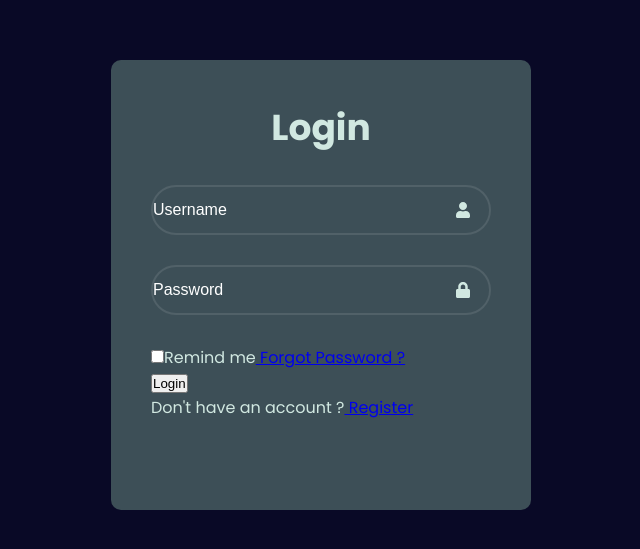
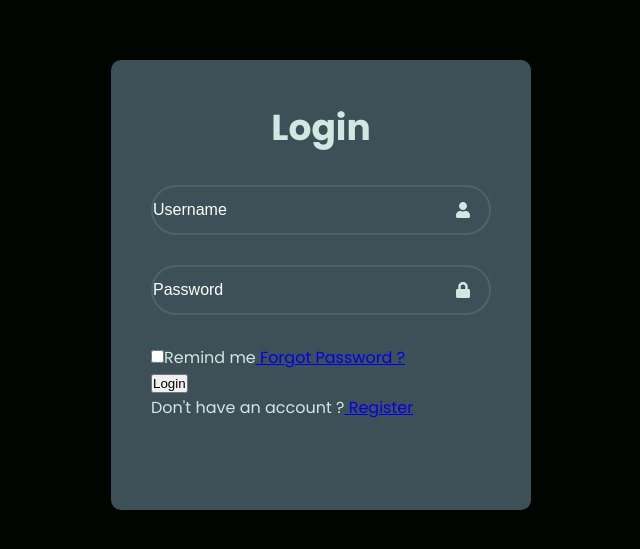
Before and after one commit to abiya005/LOGIN_PAGE, a React (Create React App) app: page / in a window 1280 px wide. Shown: the part 115-664 px from the top of the page, without its empty margins (319-959 px from the left). Built offline with nearby package versions, Linux system fonts and the light colour scheme.

Commit message:
css changed

```diff
--- a/src/index.css
+++ b/src/index.css
@@ -10,5 +10,5 @@ body {
   justify-content: center;
   align-items: center;
   min-height: 100vh ;
-  background: #090926;
+  background: #000501;
 }
```
